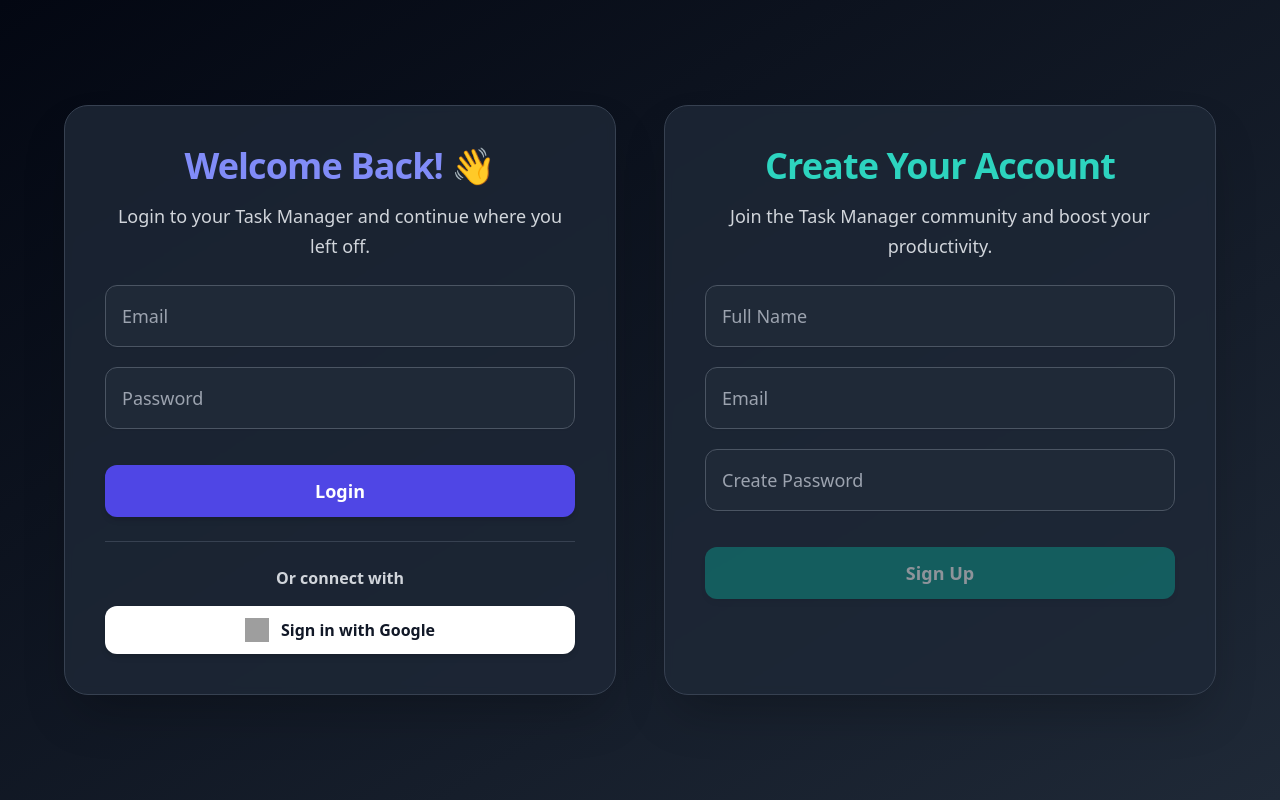
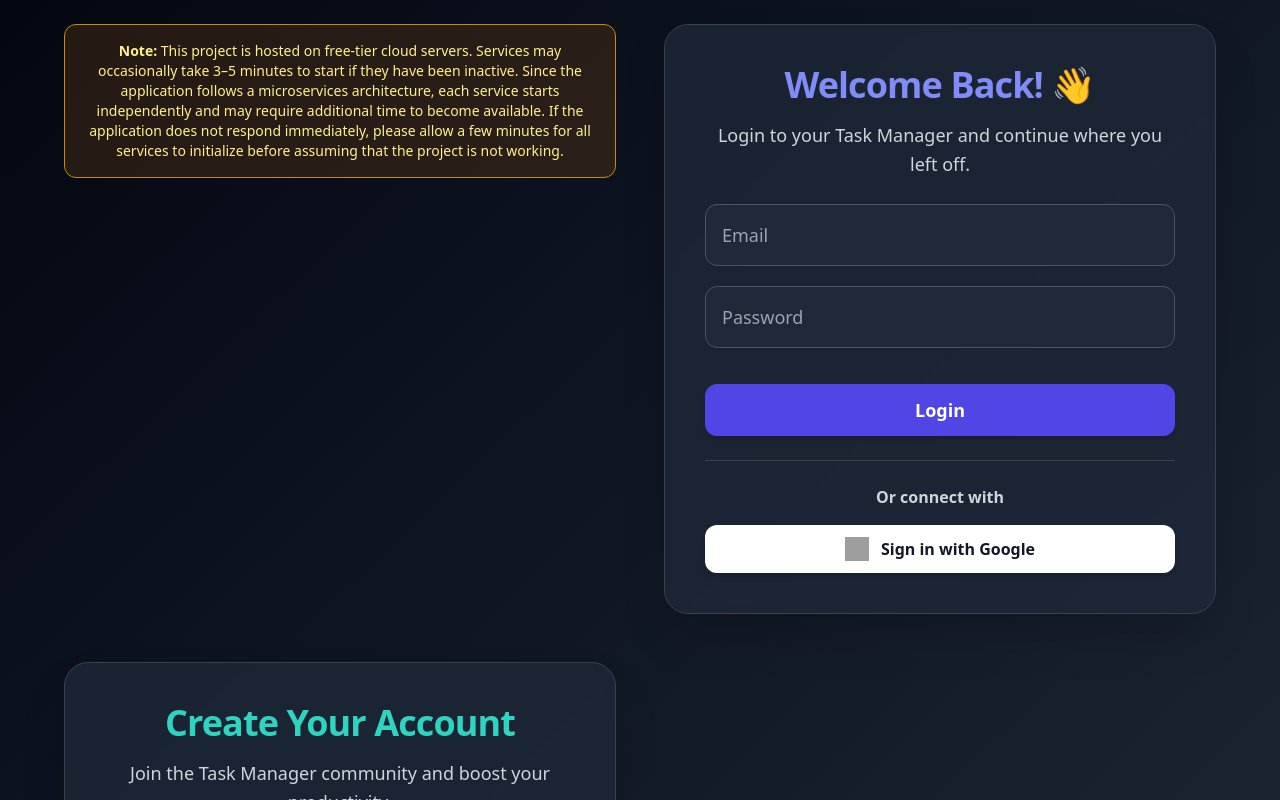
Before and after one commit to Mudit-vijay/TASK.MANAGER, a React (Vite) app in the folder FRONTEND/: page / in a window 1280 px wide. Shown: the top 800 px of the page. Built offline with nearby package versions, Linux system fonts and the light colour scheme; no server answers; grey boxes are pictures that could not be loaded.

Commit message:
added a notification as a free service

```diff
--- a/FRONTEND/src/components/authentication/Login.jsx
+++ b/FRONTEND/src/components/authentication/Login.jsx
@@ -1,4 +1,3 @@
-/* eslint-disable no-unused-vars */
 import React, { useState } from "react";
 import { useNavigate } from "react-router-dom";
 import { authService } from "../../services/api";
@@ -82,6 +81,11 @@ const LoginSignup = () => {
   return (
     <div className="flex justify-center items-center min-h-screen bg-gradient-to-br from-gray-950 to-gray-800 text-white p-6 font-sans">
       <div className="w-full max-w-6xl grid grid-cols-1 md:grid-cols-2 gap-12">
+      <div className="w-full max-w-6xl mb-6">
+        <div className="bg-yellow-900/30 border border-yellow-600 text-yellow-200 rounded-xl p-4 text-sm text-center">
+          <strong>Note:</strong> This project is hosted on free-tier cloud servers. Services may occasionally take 3–5 minutes to start if they have been inactive. Since the application follows a microservices architecture, each service starts independently and may require additional time to become available. If the application does not respond immediately, please allow a few minutes for all services to initialize before assuming that the project is not working.
+        </div>
+      </div>
         {/* --- LOGIN CARD --- */}
         <div className="bg-gray-800 bg-opacity-80 backdrop-blur-sm shadow-2xl rounded-3xl p-10 flex flex-col items-center transition-transform duration-500 hover:scale-[1.02] hover:shadow-3xl border border-gray-700">
           <h2 className="text-3xl md:text-4xl font-extrabold mb-4 text-indigo-400 text-center tracking-tight">
```
